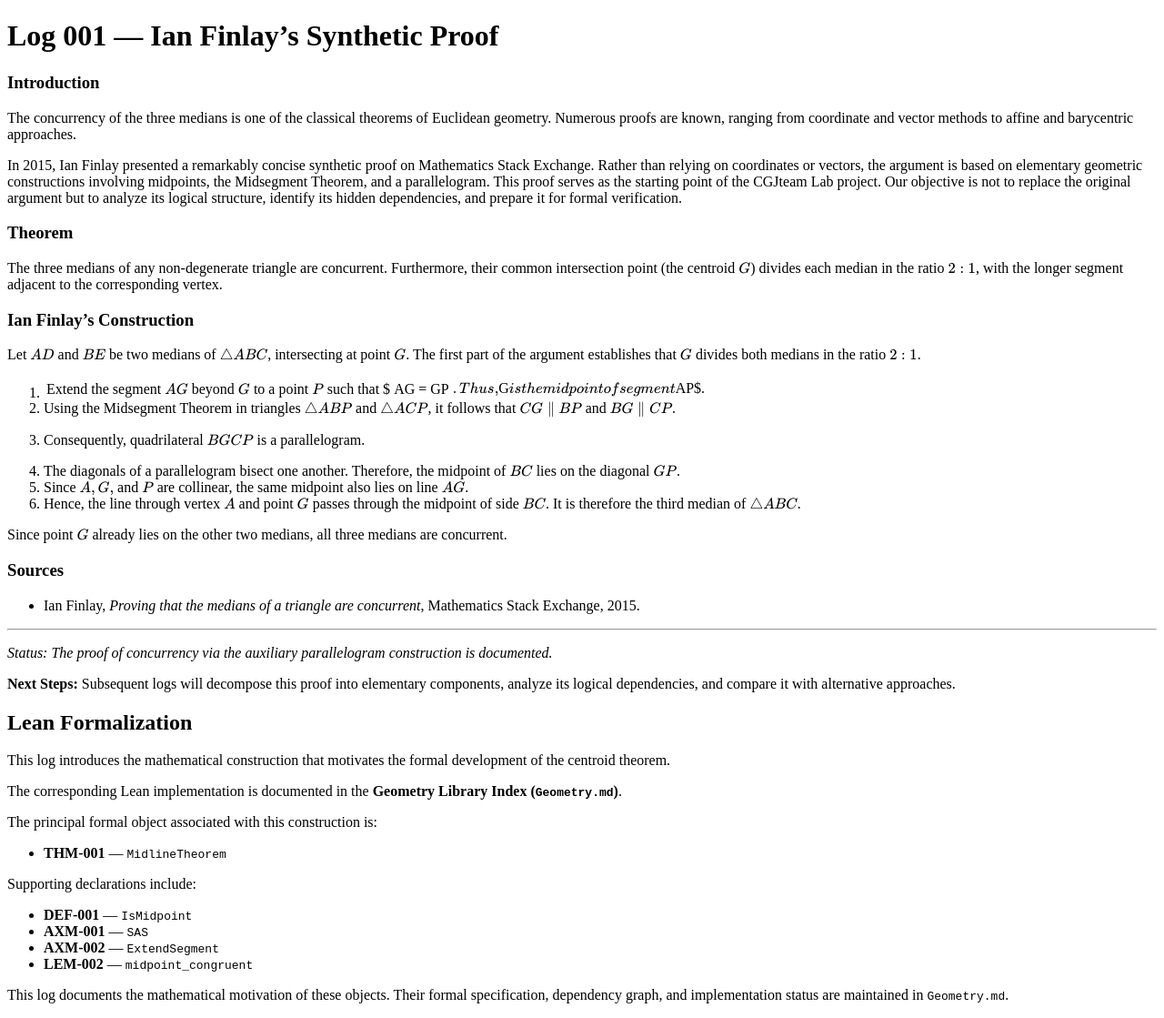
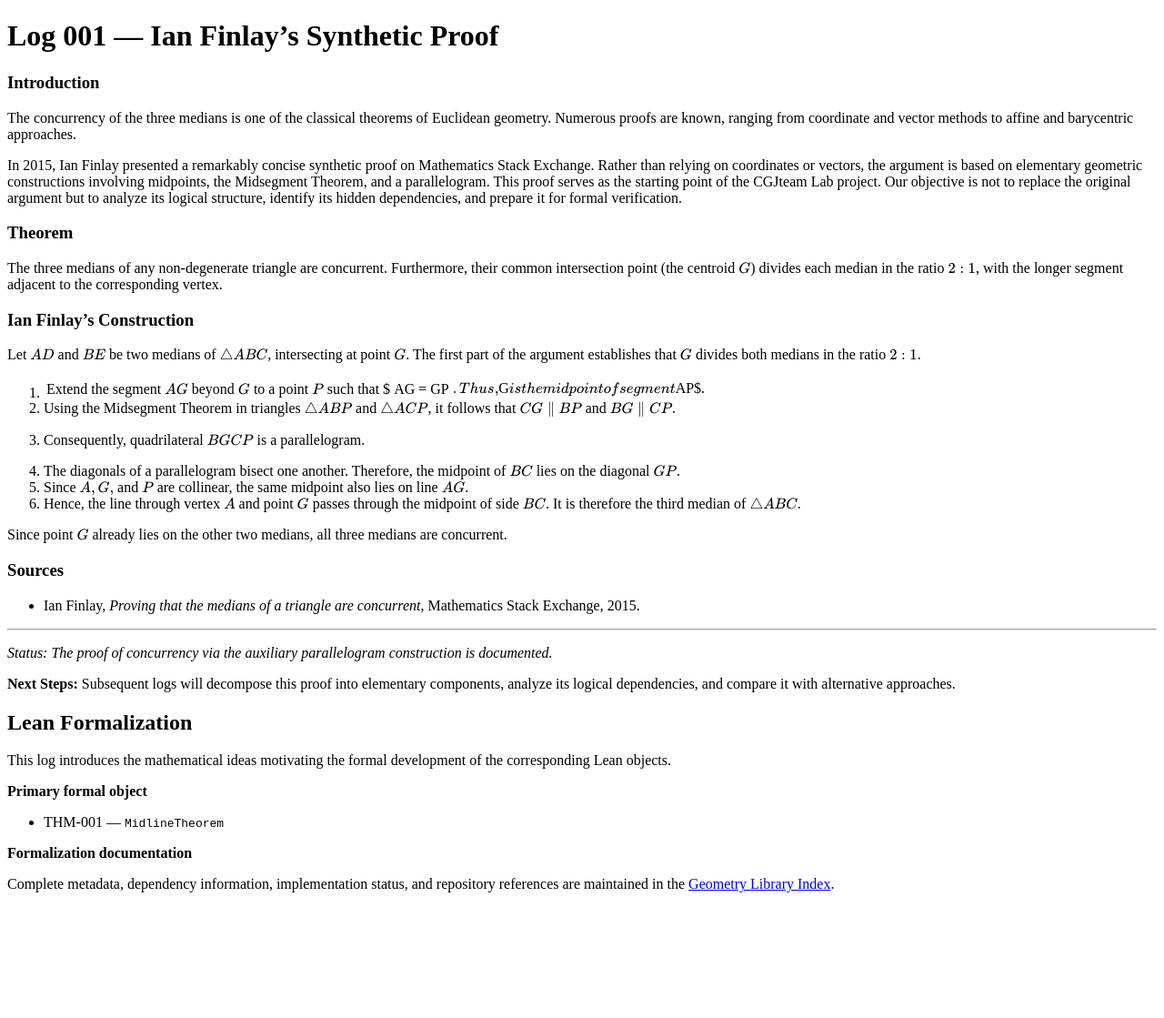
Before and after one commit to cgjteam/cgjteam.github.io, a Jekyll site: the page built from log-001.md, in a window 1280 px wide. Shown: the whole page at 91% size. Built offline with Jekyll 4.4.1, drawn with Linux system fonts in a browser that asks for light colours; our own code applies the rules of GitHub Pages for plain Markdown files; after the commit the page ends 997 px from its top, so only the background shows below that.

Commit message:
Update log-001.md

```diff
--- a/log-001.md
+++ b/log-001.md
@@ -37,19 +37,12 @@ Since point $G$ already lies on the other two medians, all three medians are con
 
 ## Lean Formalization
 
-This log introduces the mathematical construction that motivates the formal development of the centroid theorem.
+This log introduces the mathematical ideas motivating the formal development of the corresponding Lean objects.
 
-The corresponding Lean implementation is documented in the **Geometry Library Index (`Geometry.md`)**.
+**Primary formal object**
 
-The principal formal object associated with this construction is:
+- THM-001 — `MidlineTheorem`
 
-- **THM-001** — `MidlineTheorem`
+**Formalization documentation**
 
-Supporting declarations include:
-
-- **DEF-001** — `IsMidpoint`
-- **AXM-001** — `SAS`
-- **AXM-002** — `ExtendSegment`
-- **LEM-002** — `midpoint_congruent`
-
-This log documents the mathematical motivation of these objects. Their formal specification, dependency graph, and implementation status are maintained in `Geometry.md`.
+Complete metadata, dependency information, implementation status, and repository references are maintained in the [Geometry Library Index](./Geometry.md).
```
